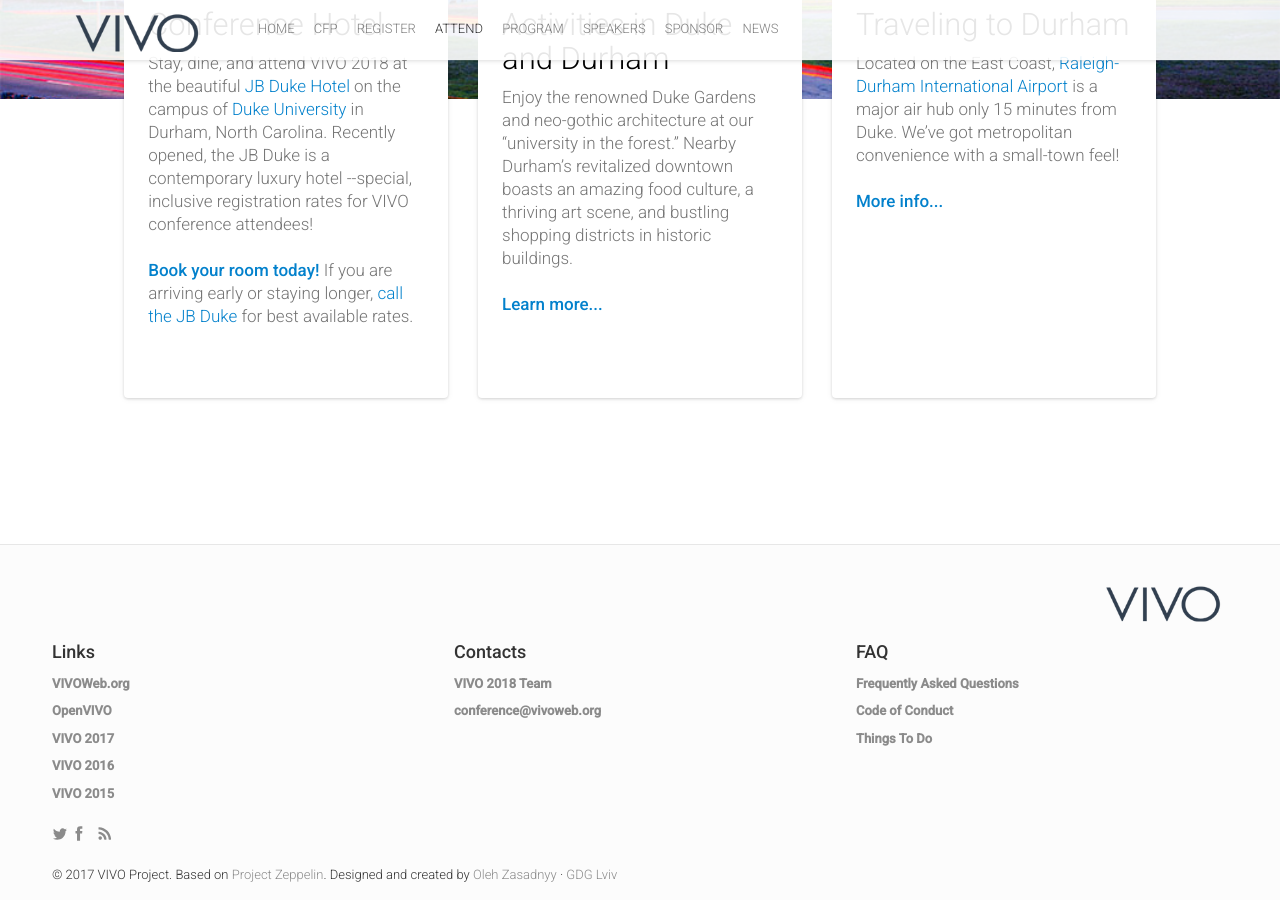
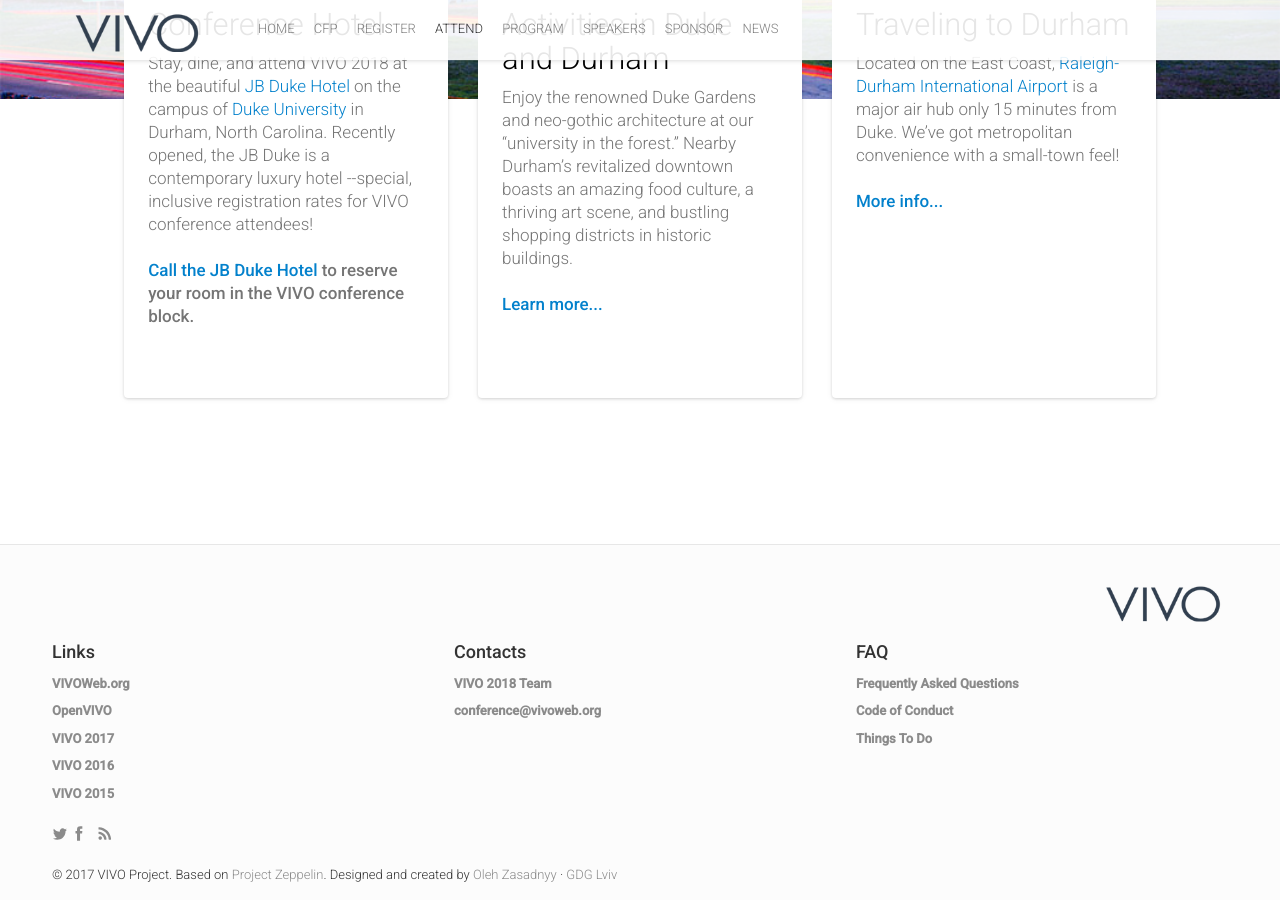
Before and after one commit to vivoconference/vivo2020, a Jekyll site: the page built from attend.html, in a window 1280 px wide and 900 px high, scrolled down 1408 px. Built offline with Jekyll 4.4.1, drawn with Linux system fonts in a browser that asks for light colours; nearby versions of some CDN libraries; comment, search, counter and statistics services are not loaded.

Commit message:
Direct people to call JB Duke

```diff
--- a/_config.yml
+++ b/_config.yml
@@ -218,7 +218,7 @@
 directionDetailsImage: "direction-details.jpg"
 directionDetailsTitle: "Conference Hotel, Activities, and Transit"
 directionDetailsCards:
- - {title: "Conference Hotel", information: 'Stay, dine, and attend VIVO 2018 at the beautiful <a href="http://www.jbdukehotel.com">JB Duke Hotel</a> on the campus of <a href="http://duke.edu/">Duke University</a> in Durham, North Carolina. Recently opened, the JB Duke is a contemporary luxury hotel --special, inclusive registration rates for VIVO conference attendees!<br><br><strong><a href="https://reservations.travelclick.com/99471?groupID=1974424#/guestsandrooms">Book your room today!</a></strong> If you are arriving early or staying longer, <a href="http://www.jbdukehotel.com/contact/">call the JB Duke</a> for best available rates.'}
+ - {title: "Conference Hotel", information: 'Stay, dine, and attend VIVO 2018 at the beautiful <a href="http://www.jbdukehotel.com">JB Duke Hotel</a> on the campus of <a href="http://duke.edu/">Duke University</a> in Durham, North Carolina. Recently opened, the JB Duke is a contemporary luxury hotel --special, inclusive registration rates for VIVO conference attendees!<br><br><strong> <a href="http://www.jbdukehotel.com/contact/">Call the JB Duke Hotel</a> to reserve your room in the VIVO conference block.'}
  - {title: "Activities in Duke and Durham", information: 'Enjoy the renowned Duke Gardens and neo-gothic architecture at our “university in the forest.” Nearby Durham’s revitalized downtown boasts an amazing food culture, a thriving art scene, and bustling shopping districts in historic buildings.<br><br><strong><a href="/news/things-to-do">Learn more...</a></strong>'}
  - {title: "Traveling to Durham", information: 'Located on the East Coast, <a href="https://www.rdu.com/">Raleigh-Durham International Airport</a> is a major air hub only 15 minutes from Duke. We’ve got metropolitan convenience with a small-town feel!<br><br><strong><a href="/news/getting-around">More info...</a></strong>'}
 
```
